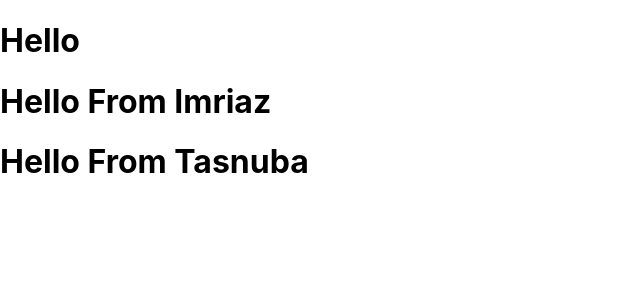
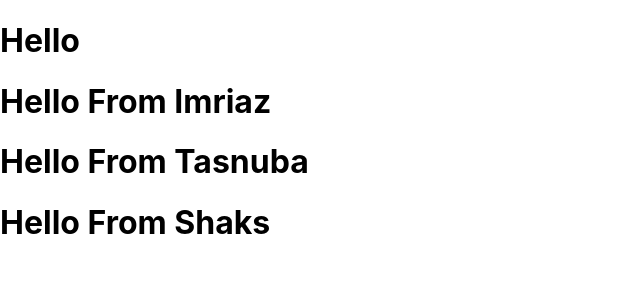
Before and after one commit to ShakhawatHossain13/food-app, a React (Create React App) app: page / in a window 1280 px wide. Shown: the top 300 px of the page, without its empty margins (0-640 px from the left). Built offline with nearby package versions, Linux system fonts and the light colour scheme.

Commit message:
Hello from Shakhawat

```diff
--- a/src/App.tsx
+++ b/src/App.tsx
@@ -6,6 +6,7 @@ const App: React.FC = () => {
       <h1>Hello</h1>
       <h1>Hello From Imriaz</h1>
       <h1>Hello From Tasnuba</h1>
+      <h1>Hello From Shaks</h1>
       <Routes></Routes>
     </React.Fragment>
   );
```
